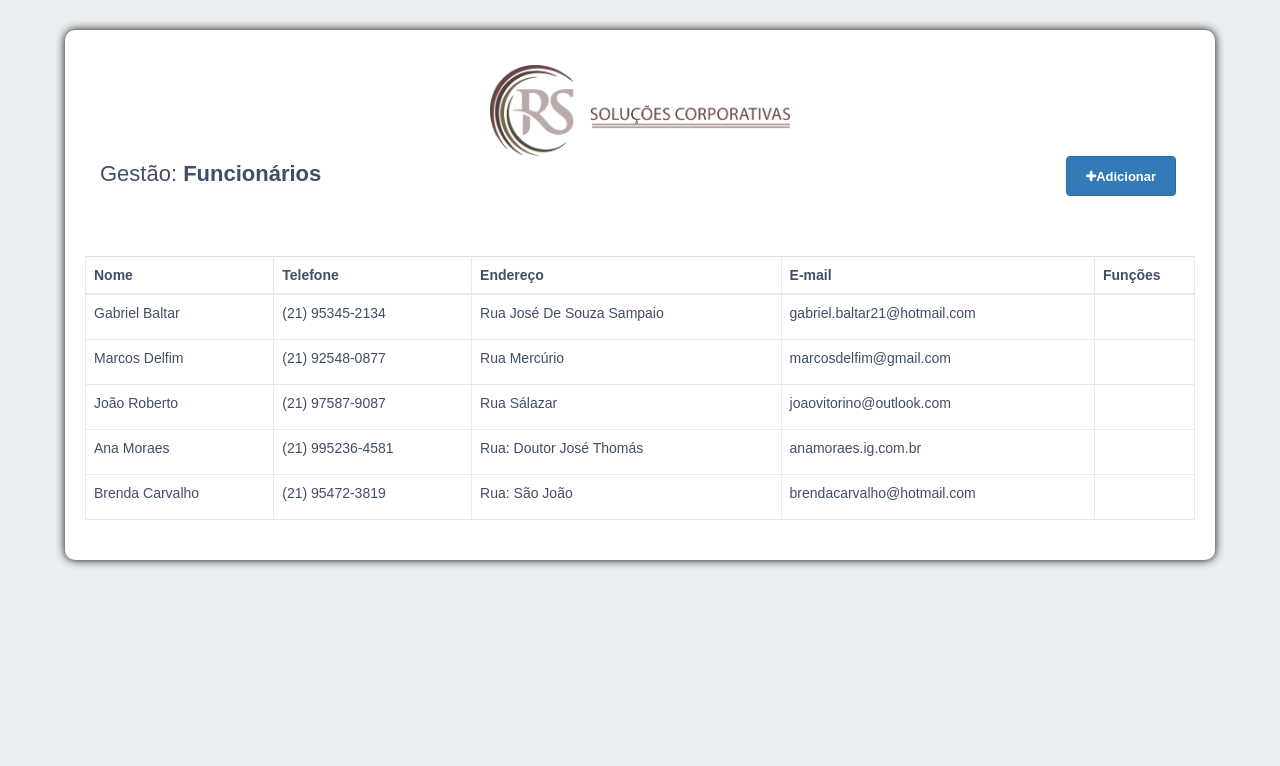
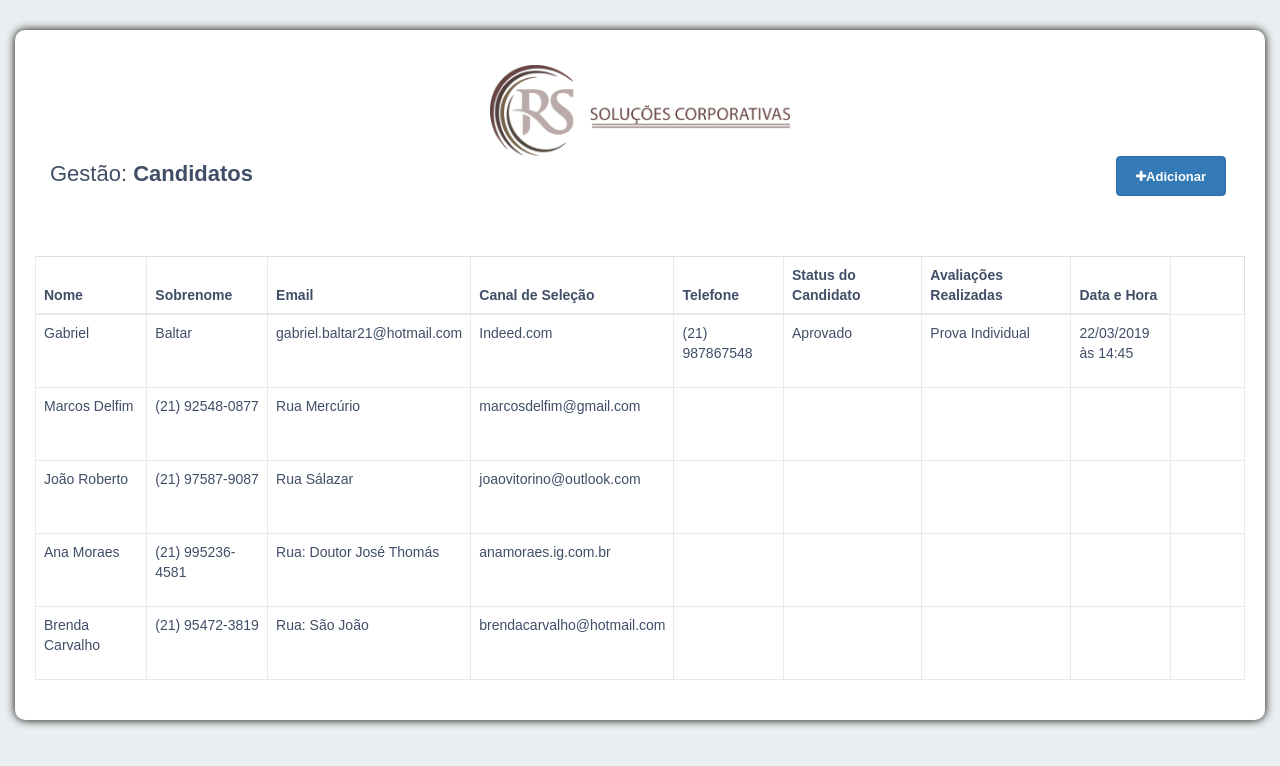
Before and after one commit to jonatas-gama/sistemarh, a PHP site: page / in a window 1280 px wide. Shown: the top 766 px of the page. Run offline with PHP 8.4, Linux system fonts and the light colour scheme.

Commit message:
Atualizacoes Recentes

```diff
--- a/TELA-2/css/estilo.css
+++ b/TELA-2/css/estilo.css
@@ -5,7 +5,7 @@ body {
 }
 
 .table-wrapper {
-    width: 1150px;
+    width: 100% auto;
     margin: 30px auto;
     background: #fff;
     border-radius: 10px;
@@ -104,3 +104,17 @@ table.table .form-control.error {
 table.table td .add {
     display: none;
 }
+// Extra small devices (portrait phones, less than 576px)
+@media (max-width: 575.98px) { }
+
+// Small devices (landscape phones, 576px and up)
+@media (min-width: 576px) and (max-width: 767.98px) { }
+
+// Medium devices (tablets, 768px and up)
+@media (min-width: 768px) and (max-width: 991.98px) { }
+
+// Large devices (desktops, 992px and up)
+@media (min-width: 992px) and (max-width: 1199.98px) { ... }
+
+// Extra large devices (large desktops, 1200px and up)
+@media (min-width: 1200px) { ... }
--- a/TELA-2/index.html
+++ b/TELA-2/index.html
@@ -20,6 +20,150 @@
     <script src="https://maxcdn.bootstrapcdn.com/bootstrap/3.3.7/js/bootstrap.min.js"></script>
     <link rel="stylesheet" href="css/estilo.css">
     <!--Adicionar-->
+
+</head>
+<!--Body-->
+<body>
+    <div class="container-fluid bg">
+        <div class="table-wrapper">
+            <div class="table-title">
+                <div class="text-center">
+                    <img src="img/rs.png" style="width: 30rem;" class="rounded" alt="imagem-responsiva">
+                </div>
+                <div class="row">
+                    <div class="col-sm-8">
+                        <h2>Gestão: <b>Candidatos</b></h2>
+                    </div>
+                    <div class="col-sm-4">
+                        <button type="button" class="btn btn-primary add-new"><i class="fa fa-plus"></i>Adicionar</button>
+                    </div>
+                </div>
+            </div>
+            <table class="table table-bordered">
+                <thead>
+                    <tr>
+                        <th>Nome</th>
+                        <th>Sobrenome</th>
+                        <th>Email</th>
+                        <th>Canal de Seleção</th>
+                        <th>Telefone</th>
+                        <th>Status do Candidato</th>
+                        <th>Avaliações Realizadas</th>
+                        <th>Data e Hora</th>
+                    </tr>
+                </thead>
+                <tbody>
+                    <tr>
+                        <!--<td><img src="..."></td>-->
+                        <td>Gabriel</td>
+                        <td>Baltar</td>
+                        <td>gabriel.baltar21@hotmail.com</td>
+                        <td>Indeed.com</td>
+                        <td>(21) 987867548</td>
+                        <td>Aprovado</td>
+                        <td>Prova Individual</td>
+                        <td>22/03/2019 às 14:45</td>
+                        <td>
+                            <a class="add"  title="Adicionar" data-toggle="tooltip"><i class="material-icons">&#xE03B;</i></a>
+                            <a class="edit" title="Editar" data-toggle="tooltip"><i class="material-icons">&#xE254;</i></a>
+                            <a class="delete" title="Deletar" data-toggle="tooltip"><i class="material-icons">&#xE872;</i></a>
+                        </td>
+                    </tr>
+                    <tr>
+                        <!--<td><img src="..."></td>-->
+                        <td>Marcos Delfim</td>
+                        <td>(21) 92548-0877</td>
+                        <td>Rua Mercúrio</td>
+                        <td>marcosdelfim@gmail.com</td>
+                        <td></td>
+                        <td></td>
+                        <td></td>
+                        <td></td>
+                        <td>
+                            <a class="add" title="Adicionar" data-toggle="tooltip"><i class="material-icons">&#xE03B;</i></a>
+                            <a class="edit" title="Editar" data-toggle="tooltip"><i class="material-icons">&#xE254;</i></a>
+                            <a class="delete" title="Deletar" data-toggle="tooltip"><i class="material-icons">&#xE872;</i></a>
+                        </td>
+                    </tr>
+                    <tr>
+                        <!--<td><img src="..."></td>-->
+                        <td>João Roberto</td>
+                        <td>(21) 97587-9087</td>
+                        <td>Rua Sálazar</td>
+                        <td>joaovitorino@outlook.com</td>
+                        <td></td>
+                        <td></td>
+                        <td></td>
+                        <td></td>
+                        <td>
+                            <a class="add" title="Adicionar" data-toggle="tooltip"><i class="material-icons">&#xE03B;</i></a>
+                            <a class="edit" title="Editar" data-toggle="tooltip"><i class="material-icons">&#xE254;</i></a>
+                            <a class="delete" title="Deletar" data-toggle="tooltip"><i class="material-icons">&#xE872;</i></a>
+                        </td>
+                    </tr>
+                    <tr>
+                        <!--<td><img src="..."></td>-->
+                        <td>Ana Moraes</td>
+                        <td>(21) 995236-4581</td>
+                        <td>Rua: Doutor José Thomás</td>
+                        <td>anamoraes.ig.com.br</td>
+                        <td></td>
+                        <td></td>
+                        <td></td>
+                        <td></td>
+                        <td>
+                            <a class="add" title="Adicionar" data-toggle="tooltip"><i class="material-icons">&#xE03B;</i></a>
+                            <a class="edit" title="Editar" data-toggle="tooltip"><i class="material-icons">&#xE254;</i></a>
+                            <a class="delete" title="Deletar" data-toggle="tooltip"><i class="material-icons">&#xE872;</i></a>
+                        </td>
+                    </tr>
+                    <tr>
+                        <!--<td><img src="..."></td>-->
+                        <td>Brenda Carvalho</td>
+                        <td>(21) 95472-3819</td>
+                        <td>Rua: São João</td>
+                        <td>brendacarvalho@hotmail.com</td>
+                        <td></td>
+                        <td></td>
+                        <td></td>
+                        <td></td>
+                        <td>
+                            <a class="add" title="Adicionar" data-toggle="tooltip"><i class="material-icons">&#xE03B;</i></a>
+                            <a class="edit" title="Editar" data-toggle="tooltip"><i class="material-icons">&#xE254;</i></a>
+                            <a class="delete" title="Deletar" data-toggle="tooltip"><i class="material-icons">&#xE872;</i></a>
+                        </td>
+                    </tr>
+                </tbody>
+            </table>
+        </div>
+    </div>
+
+
+
+
+
+
+
+
+
+
+
+
+
+
+
+
+
+
+
+
+
+
+
+
+
+
+
 
     <script type="text/javascript">
         $(document).ready(function () {
@@ -73,98 +217,5 @@
             });
         });
     </script>
-</head>
-<!--Body-->
-<body>
-    <div class="container-fluid bg">
-        <div class="table-wrapper">
-            <div class="table-title">
-                <div class="text-center">
-                    <img src="img/rs.png" style="width: 30rem;" class="rounded" alt="imagem-responsiva">
-                </div>
-                <div class="row">
-                    <div class="col-sm-8">
-                        <h2>Gestão: <b>Funcionários</b></h2>
-                    </div>
-                    <div class="col-sm-4">
-                        <button type="button" class="btn btn-primary add-new"><i class="fa fa-plus"></i>Adicionar</button>
-                    </div>
-                </div>
-            </div>
-            <table class="table table-bordered">
-                <thead>
-                    <tr>
-                        <th>Nome</th>
-                        <th>Telefone</th>
-                        <th>Endereço</th>
-                        <th>E-mail</th>
-                        <th>Funções</th>
-                    </tr>
-                </thead>
-                <tbody>
-                    <tr>
-                        <!--<td><img src="..."></td>-->
-                        <td>Gabriel Baltar</td>
-                        <td>(21) 95345-2134</td>
-                        <td>Rua José De Souza Sampaio</td>
-                        <td>gabriel.baltar21@hotmail.com</td>
-                        <td>
-                            <a class="add"  title="Adicionar" data-toggle="tooltip"><i class="material-icons">&#xE03B;</i></a>
-                            <a class="edit" title="Editar" data-toggle="tooltip"><i class="material-icons">&#xE254;</i></a>
-                            <a class="delete" title="Deletar" data-toggle="tooltip"><i class="material-icons">&#xE872;</i></a>
-                        </td>
-                    </tr>
-                    <tr>
-                        <!--<td><img src="..."></td>-->
-                        <td>Marcos Delfim</td>
-                        <td>(21) 92548-0877</td>
-                        <td>Rua Mercúrio</td>
-                        <td>marcosdelfim@gmail.com</td>
-                        <td>
-                            <a class="add" title="Adicionar" data-toggle="tooltip"><i class="material-icons">&#xE03B;</i></a>
-                            <a class="edit" title="Editar" data-toggle="tooltip"><i class="material-icons">&#xE254;</i></a>
-                            <a class="delete" title="Deletar" data-toggle="tooltip"><i class="material-icons">&#xE872;</i></a>
-                        </td>
-                    </tr>
-                    <tr>
-                        <!--<td><img src="..."></td>-->
-                        <td>João Roberto</td>
-                        <td>(21) 97587-9087</td>
-                        <td>Rua Sálazar</td>
-                        <td>joaovitorino@outlook.com</td>
-                        <td>
-                            <a class="add" title="Adicionar" data-toggle="tooltip"><i class="material-icons">&#xE03B;</i></a>
-                            <a class="edit" title="Editar" data-toggle="tooltip"><i class="material-icons">&#xE254;</i></a>
-                            <a class="delete" title="Deletar" data-toggle="tooltip"><i class="material-icons">&#xE872;</i></a>
-                        </td>
-                    </tr>
-                    <tr>
-                        <!--<td><img src="..."></td>-->
-                        <td>Ana Moraes</td>
-                        <td>(21) 995236-4581</td>
-                        <td>Rua: Doutor José Thomás</td>
-                        <td>anamoraes.ig.com.br</td>
-                        <td>
-                            <a class="add" title="Adicionar" data-toggle="tooltip"><i class="material-icons">&#xE03B;</i></a>
-                            <a class="edit" title="Editar" data-toggle="tooltip"><i class="material-icons">&#xE254;</i></a>
-                            <a class="delete" title="Deletar" data-toggle="tooltip"><i class="material-icons">&#xE872;</i></a>
-                        </td>
-                    </tr>
-                    <tr>
-                        <!--<td><img src="..."></td>-->
-                        <td>Brenda Carvalho</td>
-                        <td>(21) 95472-3819</td>
-                        <td>Rua: São João</td>
-                        <td>brendacarvalho@hotmail.com</td>
-                        <td>
-                            <a class="add" title="Adicionar" data-toggle="tooltip"><i class="material-icons">&#xE03B;</i></a>
-                            <a class="edit" title="Editar" data-toggle="tooltip"><i class="material-icons">&#xE254;</i></a>
-                            <a class="delete" title="Deletar" data-toggle="tooltip"><i class="material-icons">&#xE872;</i></a>
-                        </td>
-                    </tr>
-                </tbody>
-            </table>
-        </div>
-    </div>
 </body>
 </html>
```
